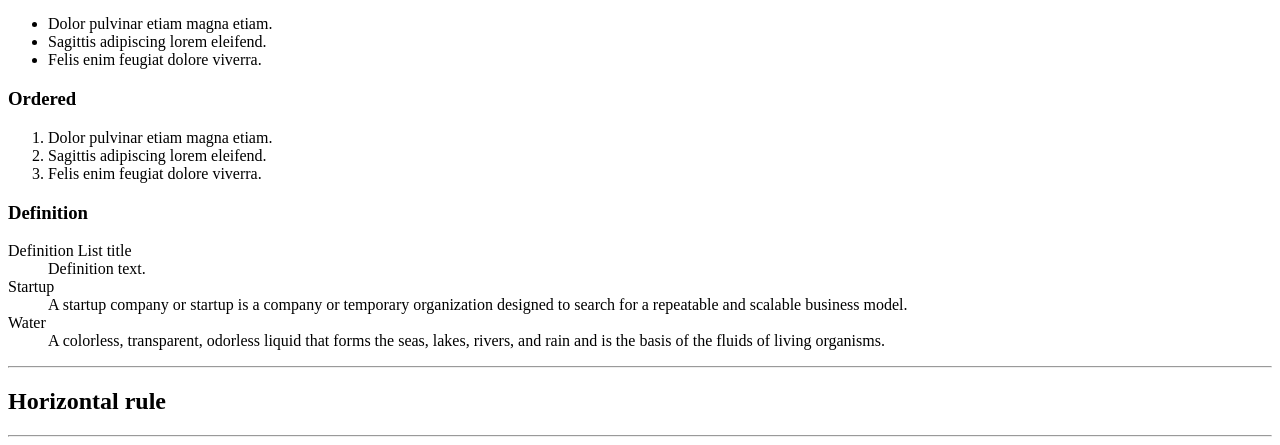
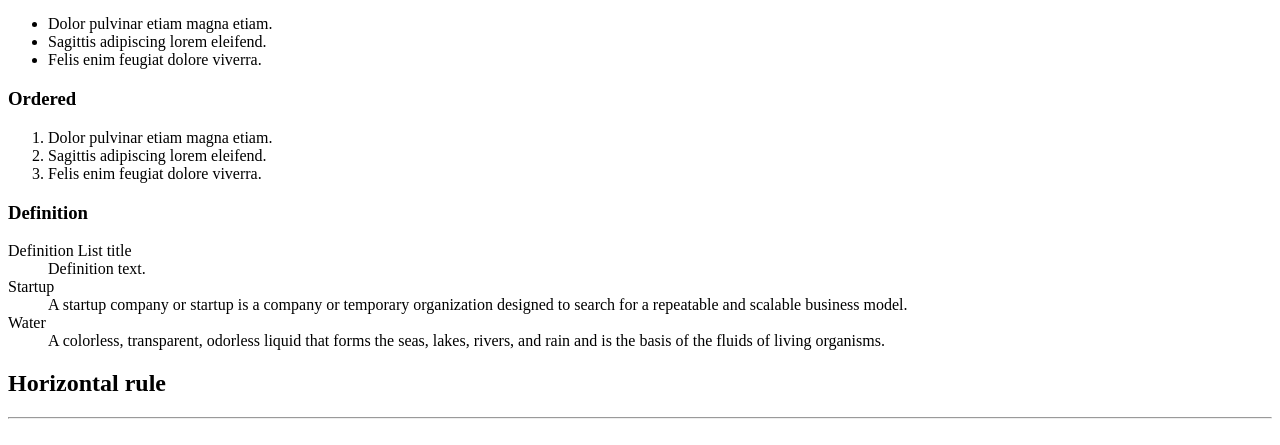
Before and after one commit to JhonathanAlejandro01/holbertonschool-web_front_end, a plain HTML site: page 0x00-html_advanced/28-styleguide.html in a window 1280 px wide. Shown: the part 578-1023 px from the top of the page. Drawn offline with Linux system fonts and the light colour scheme.

Commit message:
add comment

```diff
--- a/0x00-html_advanced/28-styleguide.html
+++ b/0x00-html_advanced/28-styleguide.html
@@ -75,7 +75,7 @@
           </dl>
         </div>
       </section>
-      <hr />
+      <!-- Horizontal rule -->
       <section>
         <header>
           <h2>Horizontal rule</h2>
```
